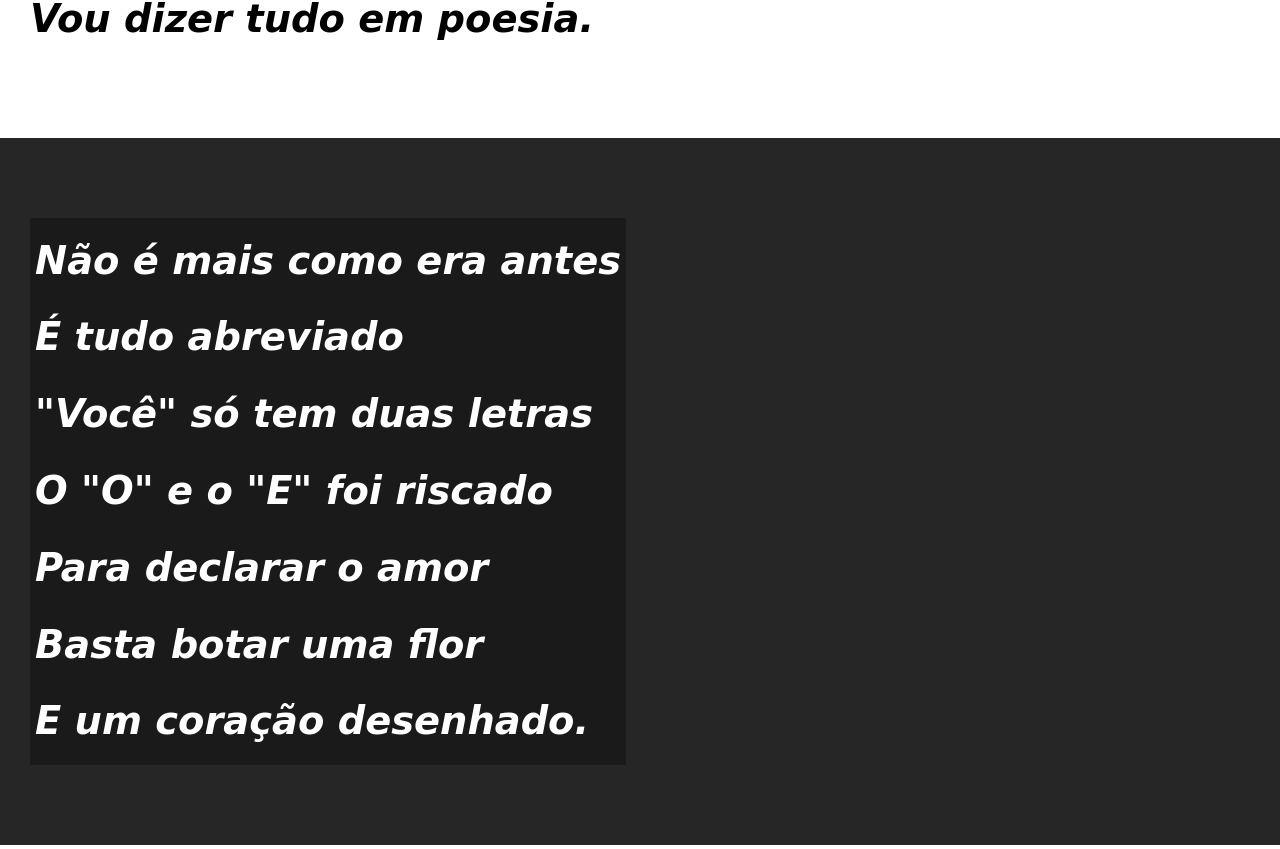
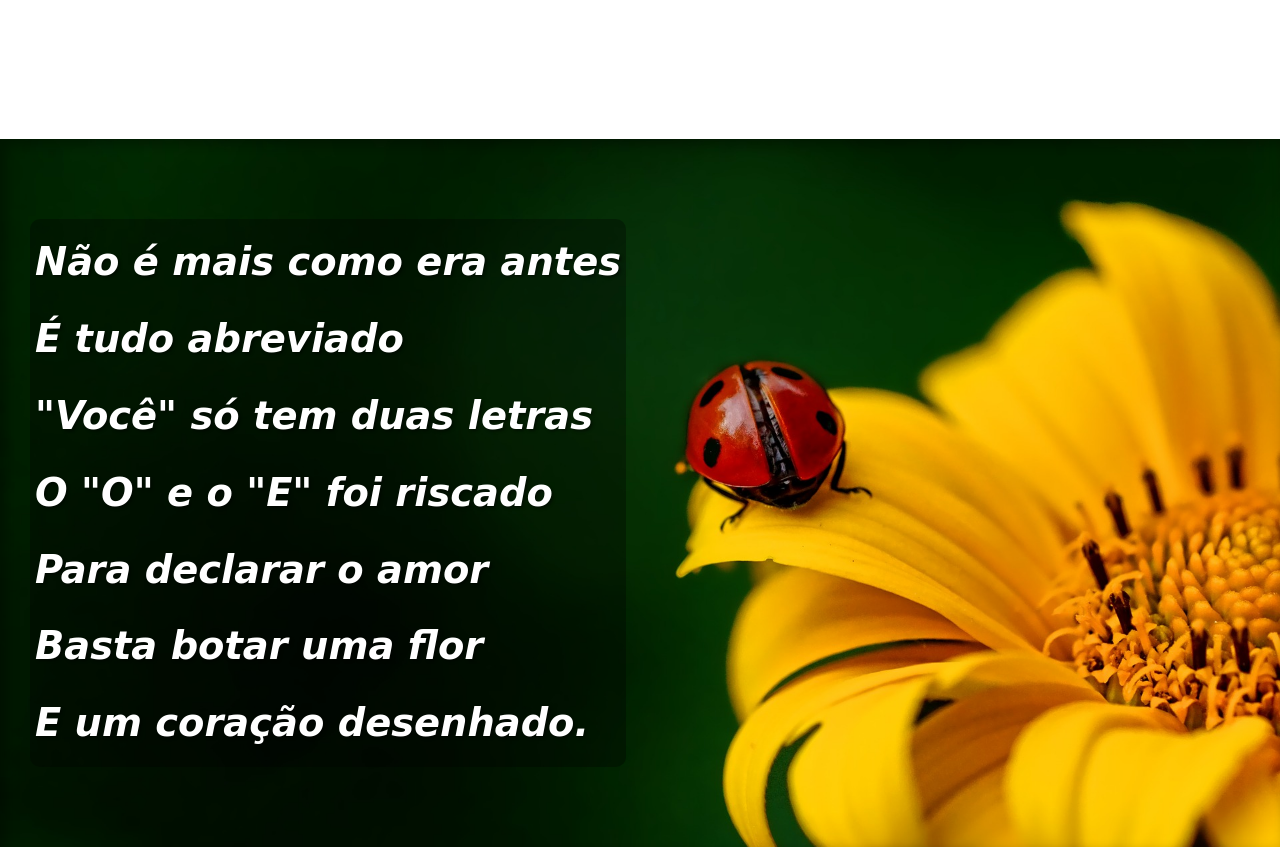
Before and after one commit to thiagoaugustoandrade/css-3, a plain HTML site: page desafio/des012/index.html in a window 1280 px wide. Shown: the part 828-1677 px from the top of the page. Drawn offline with Linux system fonts and the light colour scheme.

Commit message:
projeto finalizado com efeito parallax

```diff
--- a/desafio/des012/estilo/style.css
+++ b/desafio/des012/estilo/style.css
@@ -44,7 +44,7 @@ header > h1 {
     padding-top: 50px;
     font-variant: small-caps;
     font-family: var(--fonte2);
-    font-size: 10vw;
+    font-size: 5vw;
 }
 
 header > p {
@@ -61,9 +61,11 @@ header a:hover, footer a:hover {
     text-decoration: underline;
 }
 /*----------------------------------- */
+
 /*
 4- SECTION
 */
+
 section {
     padding-top: 10vh;
     padding-bottom: 10vh;
@@ -74,6 +76,10 @@ section {
     font-weight: bolder;
     font-size: 3vw;
 }
+
+section > p {
+    padding-bottom: 2em;
+}
 section.normal {
     background-color: white;
     color: black;
@@ -82,12 +88,29 @@ section.normal {
 section.imagem {
     background-color: rgba(0, 0, 0, 0.621);
     color: white;
+    box-shadow: inset 6px 6px 13px 0px rgba(0, 0, 0, 0.329);
+    background-size: cover;
+    background-attachment: fixed;
 }
 
 section.imagem > p {
     display: inline-block;
+    border-radius: 10px;
     padding: 5px;
-    background-color: rgba(0, 0, 0, 0.324);
+    background-color: rgba(0, 0, 0, 0.32);
+    text-shadow: 2px 2px 3px rgba(0, 0, 0, 0.447);
+}
+
+section#img01 {
+    background-image:url('../imagens/background001.jpg');
+    background-position: right center;
+
+}
+
+section#img02 {
+    background-image:url('../imagens/background002.jpg');
+    background-position: right center;
+
 }
 /*------------------------------*/
 
--- a/desafio/des012/index.html
+++ b/desafio/des012/index.html
@@ -28,7 +28,7 @@
 
         </section>
 
-        <section class="imagem">
+        <section class="imagem" id="img01">
             <p>
                 Não é mais como era antes <br>
                 É tudo abreviado <br>
@@ -62,7 +62,7 @@
             </p>
         </section>
 
-        <section class="imagem">
+        <section class="imagem" id="img02">
             <p>
                 Tenho saudade das cartas <br>
                 Escritas com a própria mão <br>
```
